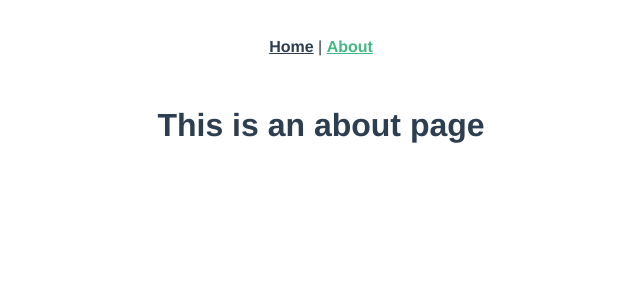
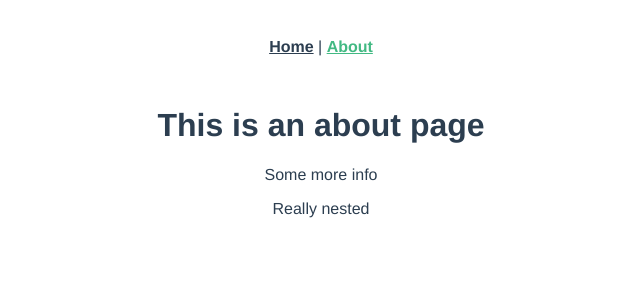
Before and after one commit to aneesh-jose/samplerepo6, a Vue app: page /about in a window 1280 px wide. Shown: the top 300 px of the page, without its empty margins (319-959 px from the left). Built offline with nearby package versions, Linux system fonts and the light colour scheme.

Commit message:
nest deeply

```diff
--- a/src/views/About.vue
+++ b/src/views/About.vue
@@ -1,5 +1,15 @@
 <template>
   <div class="about">
     <h1>This is an about page</h1>
+    <div>
+      <p>Some more info</p>
+      <div>
+        <div>
+          <p>
+            Really nested
+          </p>
+        </div>
+      </div>
+    </div>
   </div>
 </template>
```
